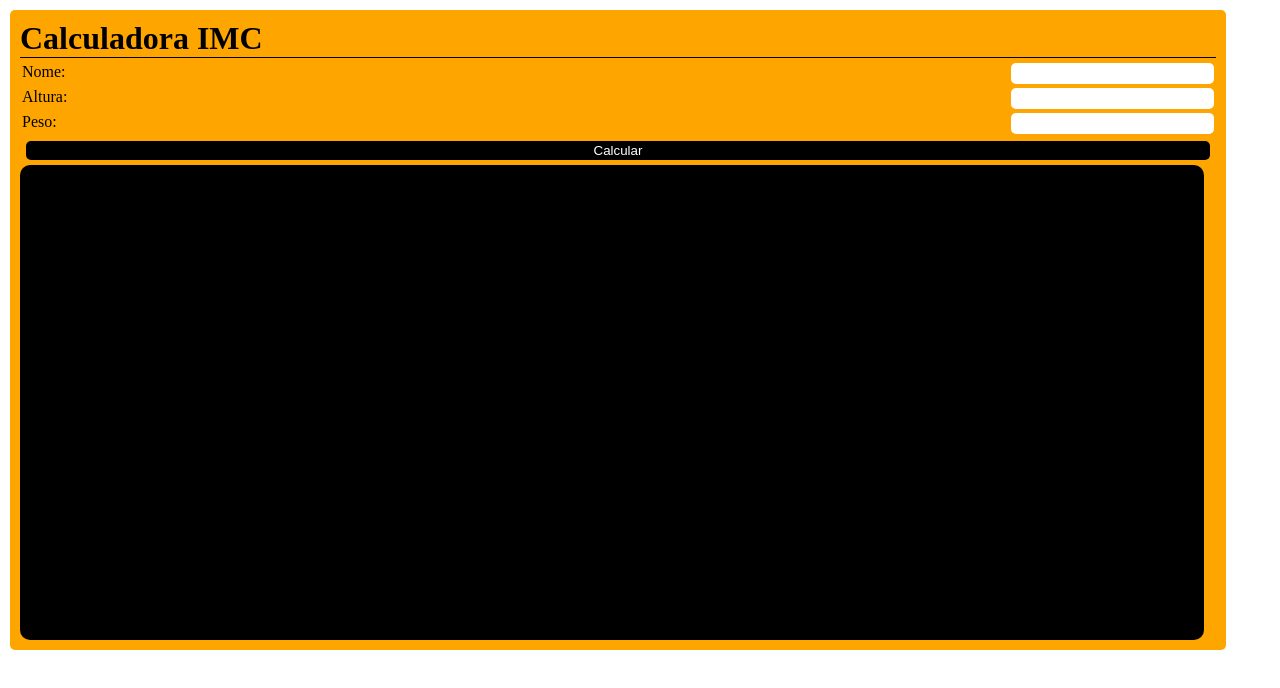
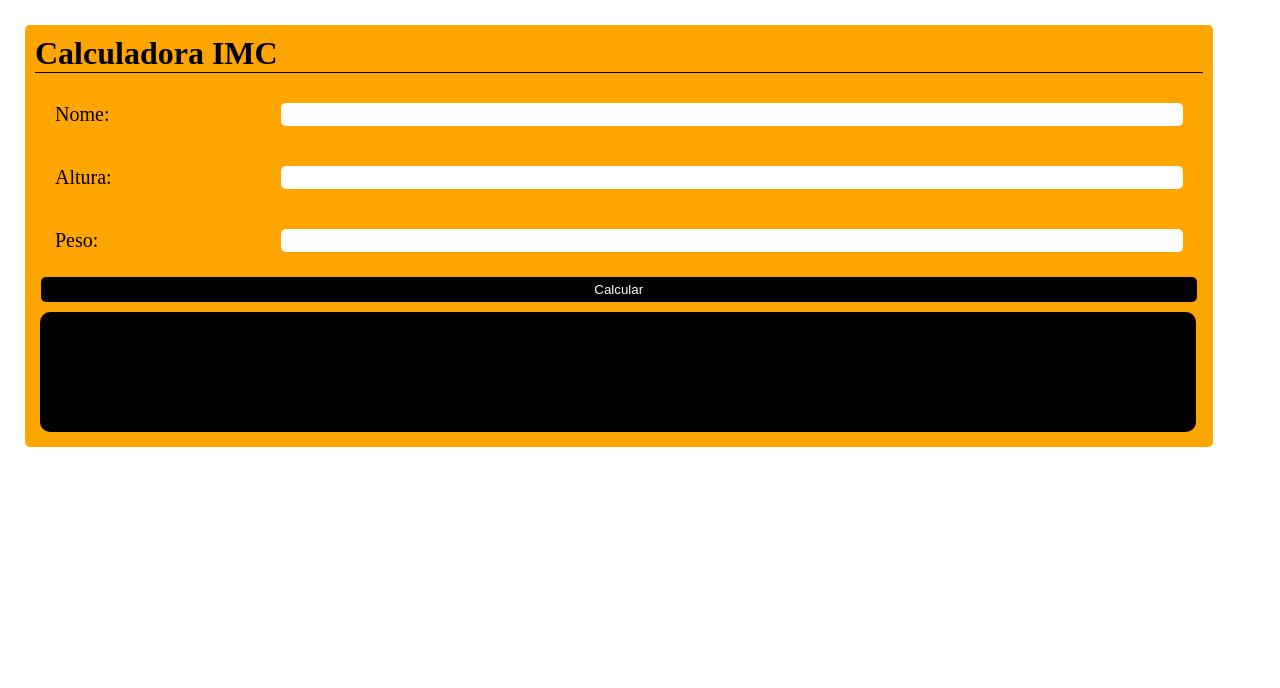
Before and after one commit to Dorcaschagas/calc.imc, a plain HTML site: page index.html in a window 1280 px wide. Drawn offline with Linux system fonts and the light colour scheme.

Commit message:
atualização

```diff
--- a/style.css
+++ b/style.css
@@ -4,9 +4,14 @@
     box-sizing: border-box;
 }
 
+main{
+    align-items: center;
+    padding: 15px;
+}
+
 h1{
     border-bottom: solid 1px black;
-    margin-bottom: 3px;
+    margin-bottom: 10px;
 }
 
 .container{
@@ -16,7 +21,7 @@ h1{
     background-color: orange;
     border-radius: 5px;
     width: 95%;
-    height: 80vh;
+    height: auto;
     padding: 10px;
     margin: 10px;
 
@@ -24,27 +29,35 @@ h1{
 .input{
     display: flex;
     justify-content: space-between;
-    margin: 2px;
+    margin: 10px;
+    padding: 10px;
+    font-size: 20px;
+    /* word-wrap: break-word; quebra de linha */
 }
 
 input{
     border-radius: 5px;
     border: none;
     outline: none;
-    padding: 2px;
+    padding: 3px;
     text-align: center;
     font-size: 15px;
+    width: 80%;
+
 }
 
 .result{
     width: 99%;
-    height: 100%;
+    height: 15vh;
     background-color: black;
     font-size: 15px;
     padding: 5px;
     border-radius: 10px;
     text-align: center;
     color: orange;
+    margin: 5px;
+    /* column-count: 2;  cria duas ou mais colunas */
+    /* writing-mode: vertical-rl; deixa o conteudo na vertical*/
 }
 
 
@@ -53,13 +66,13 @@ input{
     background-color: black;
     color: white;
     align-self: center;
-    padding: 2px;
+    padding: 5px;
     margin: 5px;
     border-radius: 5px;
     border: none;
     cursor: pointer;
 }
 
-/* .botao:hover{
-    background-color: rgba(128, 128, 128, 0.502);
-} */
+.botao:hover{
+    background-color: rgba(0, 0, 0, 0.841);
+}
```
Also changed, not shown: index.html (line endings or trailing spaces).
